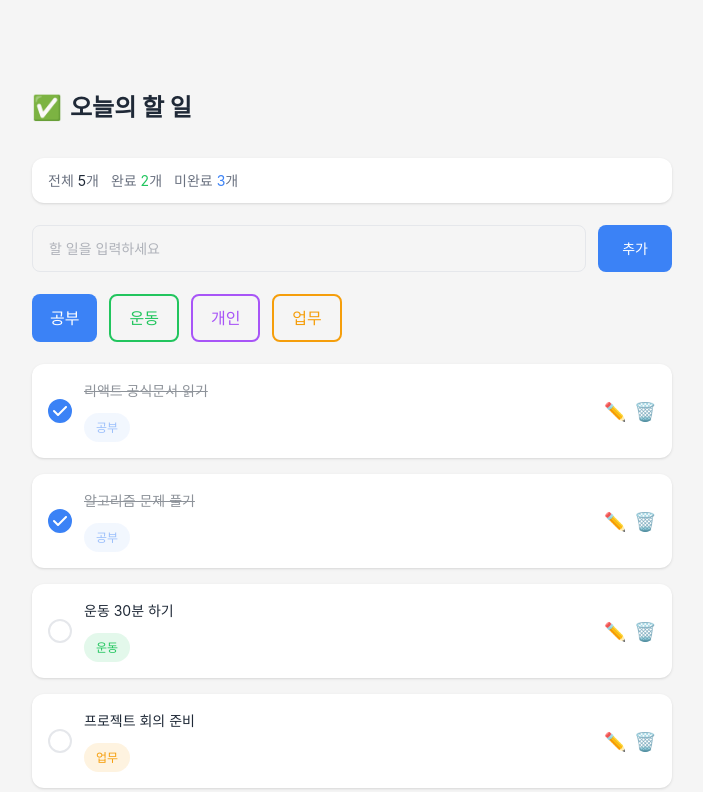
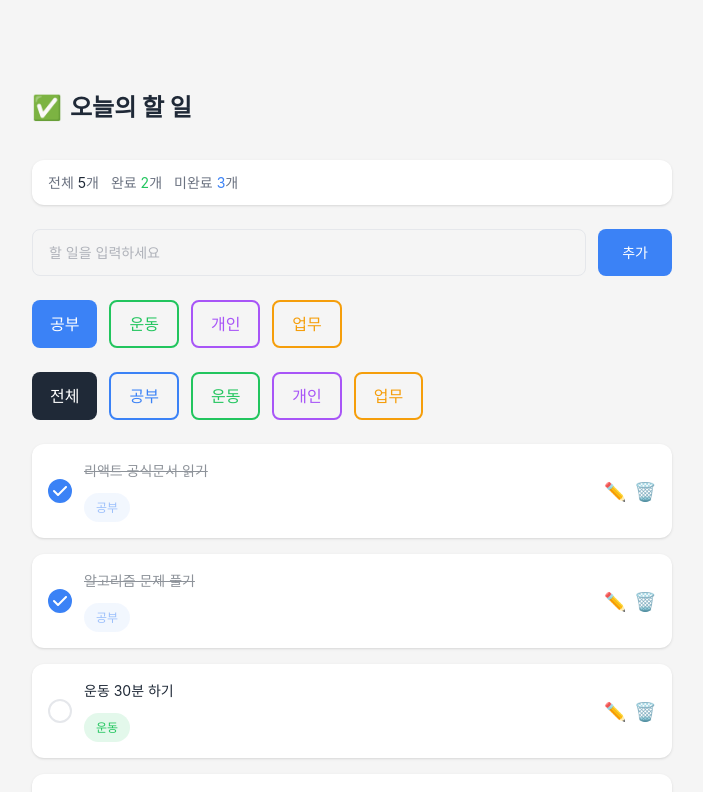
Before and after one commit to IT-Cotato/13th-Frontend-Assignment, a React (Vite) app: page / in a window 1280 px wide. Shown: the top 792 px of the page, without its empty margins (288-991 px from the left). Built offline with nearby package versions, Linux system fonts and the light colour scheme.

Commit message:
feat: Todo 카테고리 필터 기능 구현

```diff
--- a/src/App.tsx
+++ b/src/App.tsx
@@ -3,13 +3,20 @@ import TodoList from './components/TodoList'
 import TodoInput from './components/TodoInput'
 import TodoOverview from './components/TodoOverview'
 import TodoCategorySelector from './components/TodoCategorySelector'
-import type { Category } from './types/todo';
+import TodoFilter from './components/TodoFilter'
+import type { Category, FilterCategory } from './types/todo';
 import { todoData } from './data/TodoData'
 import { useState } from 'react';
 
 function App() {
   const [todos, setTodos] = useState(todoData);
   const [ selectedCategory, setSelectedCategory ] = useState<Category>("공부");
+  const [selectedFilterCategory, setSelectedFilterCategory] = useState<FilterCategory>("전체");
+
+  const filteredTodos =
+    selectedFilterCategory === "전체"
+      ? todos
+      : todos.filter((todo) => todo.category === selectedFilterCategory);
 
   function handleAddTodo(text: string) {
     const newTodo = {
@@ -50,12 +57,13 @@ function App() {
 
   return (
     <div className="flex min-h-screen w-full items-start bg-[#F5F5F5]">
-      <div className="mx-auto flex w-full max-w-[640px] flex-col items-start gap-[22px]">
+      <div className="mx-auto flex w-full max-w-[640px] flex-col items-start gap-[24px]">
         <TodoHeader />
         <TodoOverview todos={todos} />
         <TodoInput onAddTodo={handleAddTodo} />
         <TodoCategorySelector selectedCategory={selectedCategory} onChangeCategory={setSelectedCategory}/>
-        <TodoList todos={todos} onToggle={handleToggle} onDelete={handleDelete} onUpdate={handleUpdate} />
+        <TodoFilter selectedFilterCategory={selectedFilterCategory} onChangeFilterCategory={setSelectedFilterCategory}/>
+        <TodoList todos={filteredTodos} onToggle={handleToggle} onDelete={handleDelete} onUpdate={handleUpdate} />
       </div>
     </div>
   )
--- a/src/components/TodoFilter.tsx
+++ b/src/components/TodoFilter.tsx
@@ -1,4 +1,53 @@
-export default function TodoFilter() {
-    return
+import type { FilterCategory } from "../types/todo";
 
+const filterCategories: FilterCategory[] = ["전체","공부","운동","개인","업무"];
+
+const filterCategoryStyles: Record<FilterCategory, { selected: string; unselected: string }> = {
+    전체: {
+      selected: "bg-[#1F2937] text-white",
+      unselected: "border-[2px] border-[#1F2937] text-[#1F2937]",
+    },
+    공부: {
+      selected: "bg-[#3B82F6] text-white",
+      unselected: "border-[2px] border-[#3B82F6] text-[#3B82F6]",
+    },
+    운동: {
+      selected: "bg-[#22C55E] text-white",
+      unselected: "border-[2px] border-[#22C55E] text-[#22C55E]",
+    },
+    개인: {
+      selected: "bg-[#A855F7] text-white",
+      unselected: "border-[2px] border-[#A855F7] text-[#A855F7]",
+    },
+    업무: {
+      selected: "bg-[#F59E0B] text-white",
+      unselected: "border-[2px] border-[#F59E0B] text-[#F59E0B]",
+    },
+  };
+
+export default function TodoFilter({
+  selectedFilterCategory,
+  onChangeFilterCategory,
+}: {
+  selectedFilterCategory: FilterCategory;
+  onChangeFilterCategory: (category: FilterCategory) => void;
+}) {
+  return (
+    <div className="flex gap-[12px]">
+      {filterCategories.map((category) => (
+        <button
+          key={category}
+          onClick={() => onChangeFilterCategory(category)}
+          aria-pressed={selectedFilterCategory === category}
+          className={`rounded-[8px] px-[18px] py-[10px] ${
+            selectedFilterCategory === category
+              ? filterCategoryStyles[category].selected
+              : filterCategoryStyles[category].unselected
+          }`}
+        >
+          {category}
+        </button>
+      ))}
+    </div>
+  );
 }
```
